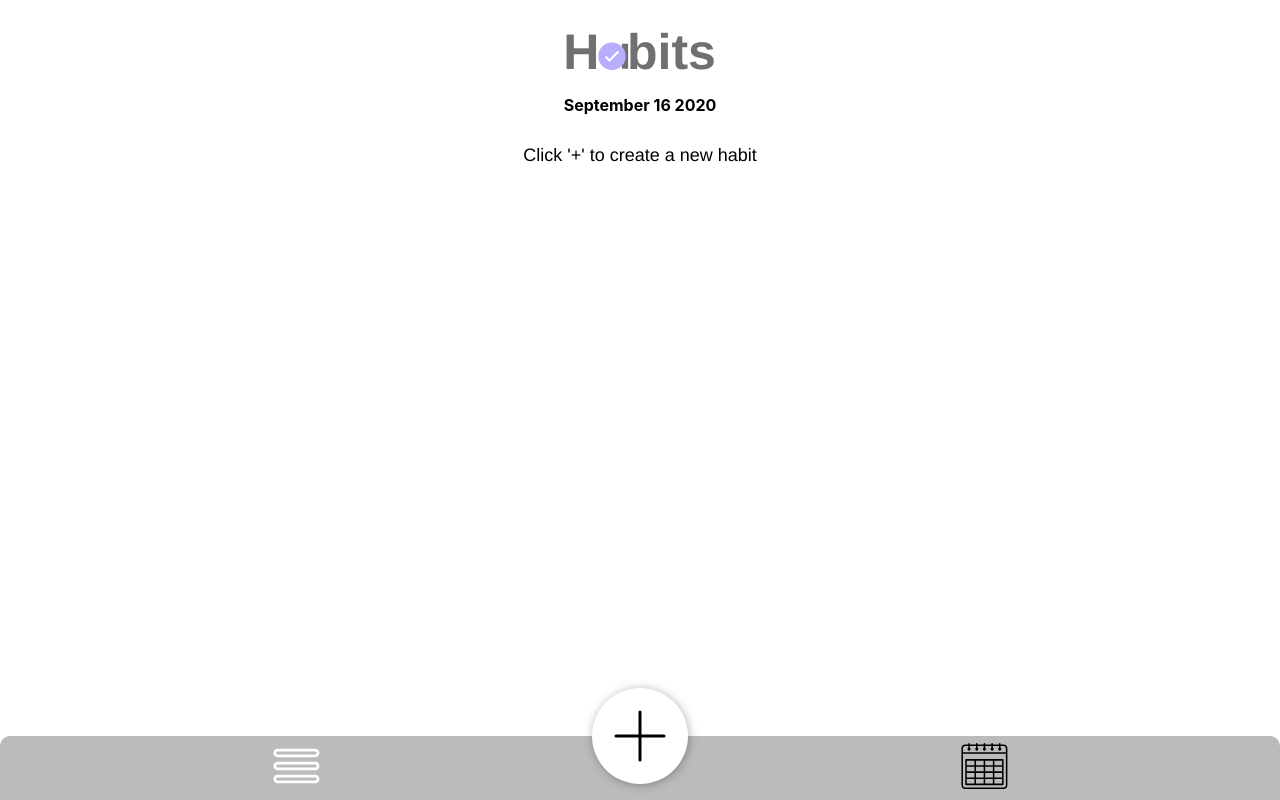
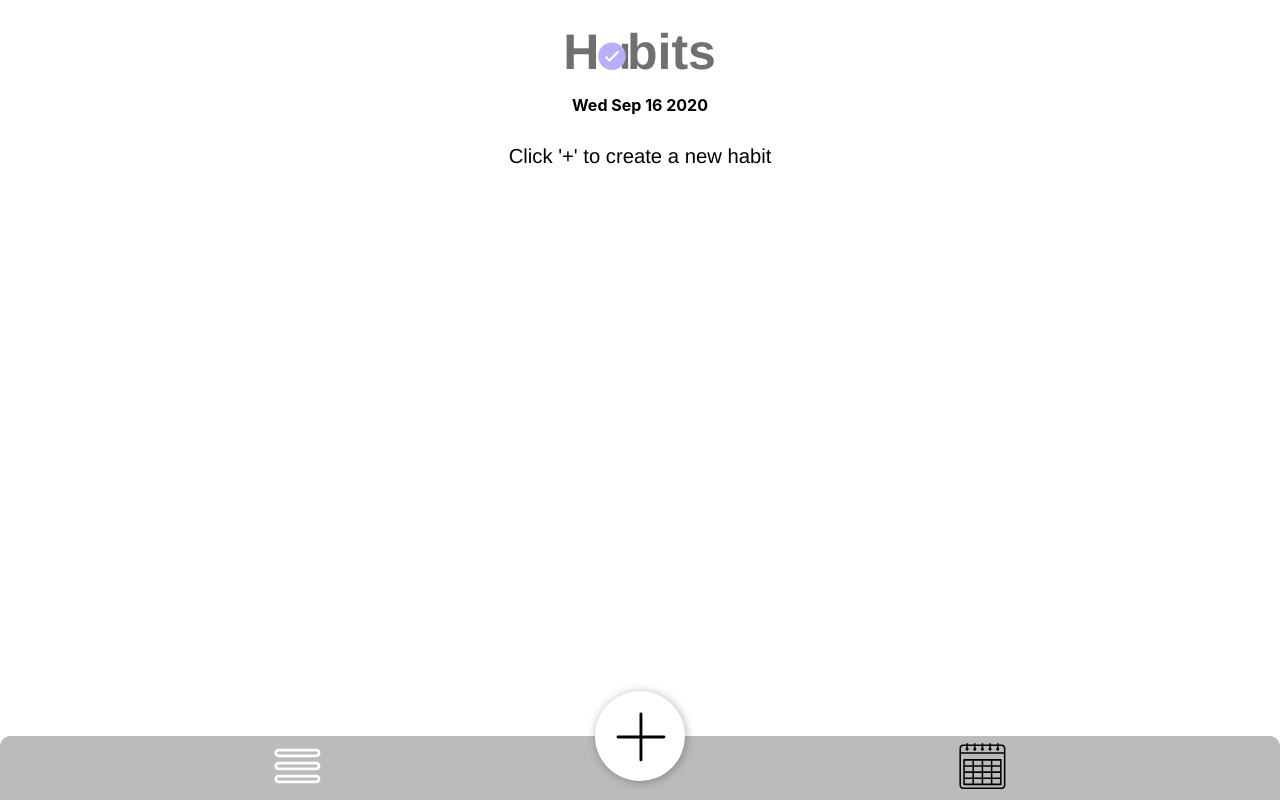
Before and after one commit to denizulku/capstone-project, a React (Create React App) app: page / in a window 1280 px wide. Built offline with nearby package versions, Linux system fonts and the light colour scheme.

Commit message:
Add Annis suggestions

```diff
--- a/src/App.js
+++ b/src/App.js
@@ -27,7 +27,9 @@ function App() {
             <Form onSubmit={addHabit} headline={'Create a habit'} />
           </Route>
           <Route path="/overview">
-            <Calendar headline={'Your monthly overview'} />
+            <Calendar
+              headline={'Your monthly overview with your completed habits'}
+            />
           </Route>
         </Switch>
       </main>
--- a/src/GlobalStyles.js
+++ b/src/GlobalStyles.js
@@ -9,6 +9,7 @@ export default createGlobalStyle`
 
 body {
    margin: 20px;
+   margin-bottom: 120px;
    padding: 0;
 }
 
--- a/src/components/Form/Form.js
+++ b/src/components/Form/Form.js
@@ -4,7 +4,6 @@ import { useHistory } from 'react-router-dom'
 import styled from 'styled-components/macro'
 import { v4 as uuidv4 } from 'uuid'
 import { CirclePicker } from 'react-color'
-import Header from '../Header/Header'
 
 export default function Form({ onSubmit, headline }) {
   const history = useHistory()
--- a/src/components/List/List.js
+++ b/src/components/List/List.js
@@ -30,7 +30,11 @@ export default function List({
           />
         )
       })}
-      <CreateHabitText>Click '+' to create a new habit</CreateHabitText>
+      <p>
+        {!isReadOnly && (
+          <CreateHabitText>Click '+' to create a new habit</CreateHabitText>
+        )}
+      </p>
     </>
   )
 }
--- a/src/util.js
+++ b/src/util.js
@@ -1,20 +1,27 @@
 export function displayToday() {
   const today = new Date()
+  const weekday = ['Sun', 'Mon', 'Tue', 'Wed', 'Thu', 'Fri', 'Sat']
   const months = [
-    'January',
-    'February',
-    'March',
-    'April',
+    'Jan',
+    'Feb',
+    'Mar',
+    'Apr',
     'May',
-    'June',
-    'July',
-    'August',
-    'September',
-    'October',
-    'November',
-    'December',
+    'Jun',
+    'Jul',
+    'Aug',
+    'Sep',
+    'Oct',
+    'Nov',
+    'Dec',
   ]
   const date =
-    months[today.getMonth()] + ' ' + today.getDate() + ' ' + today.getFullYear()
+    weekday[today.getDay()] +
+    ' ' +
+    months[today.getMonth()] +
+    ' ' +
+    today.getDate() +
+    ' ' +
+    today.getFullYear()
   return date
 }
```
Also changed, not shown: src/components/assets/icons/IconAdd.svg.
